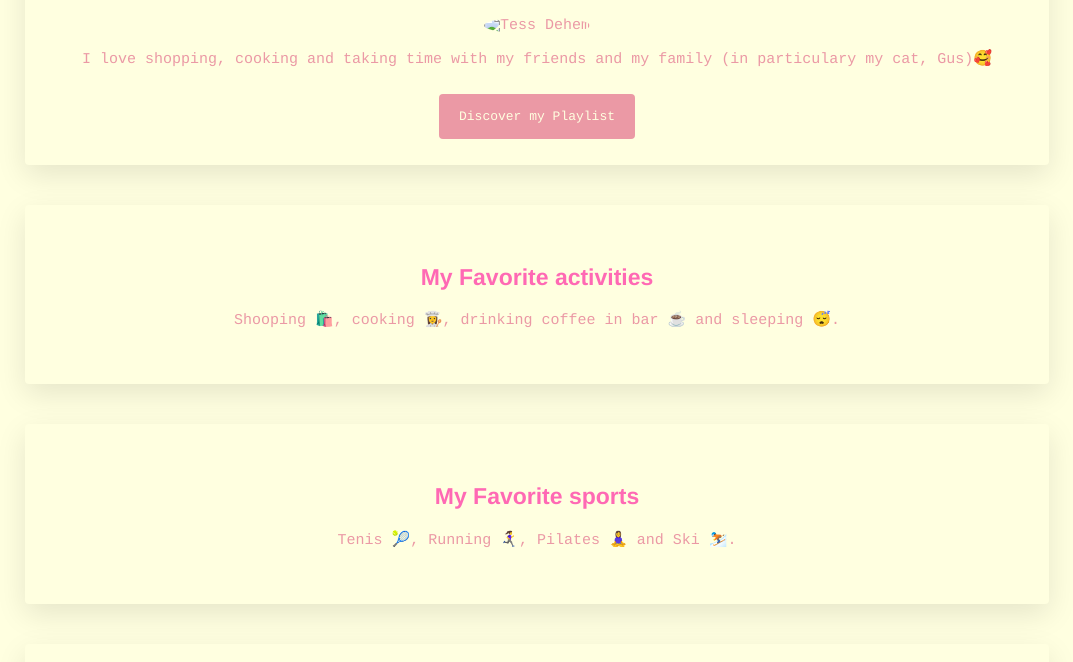
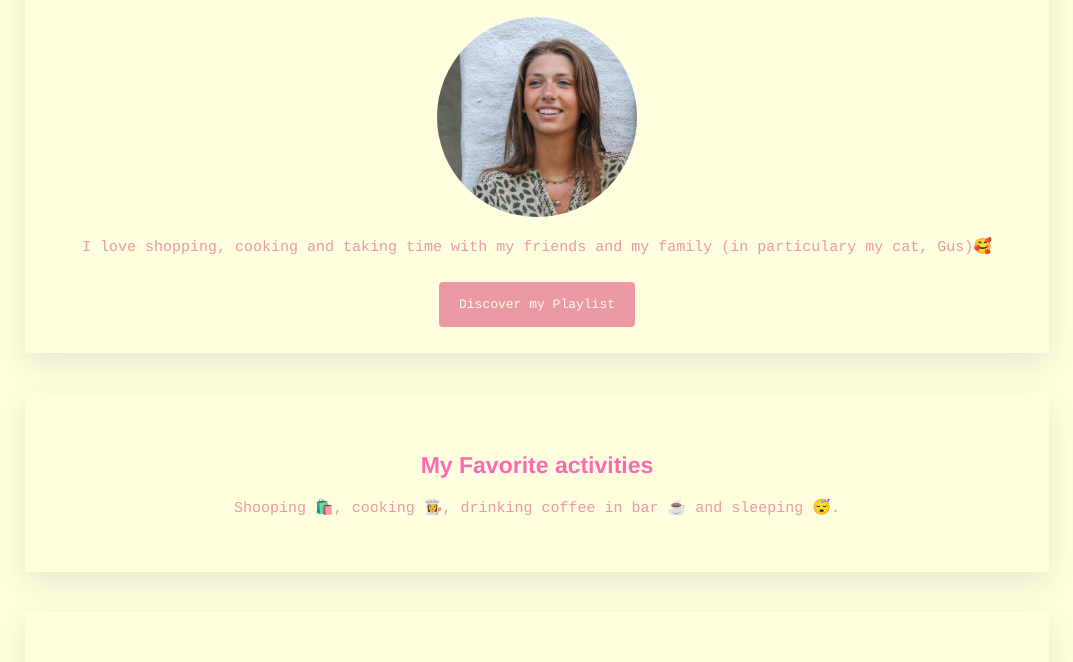
Before and after one commit to tessdehem/my-profile, a plain HTML site: page index.html in a window 1280 px wide. Shown: the part 138-800 px from the top of the page, without its empty margins (103-1176 px from the left). Drawn offline with Linux system fonts and the light colour scheme.

Commit message:
Update index.html

```diff
--- a/index.html
+++ b/index.html
@@ -12,7 +12,7 @@
 	<div class="countainer">
 		<div class="card-lightyellow" id="introduction">
 			<h1>Hello, I'm Tess 🩷</h1>
-			<img src="images/profile.jpg" class="img-circle" alt="Tess Dehem">
+			<img src="images/profile-picture.jpg" class="img-circle" alt="Tess Dehem">
 			<p>
 			I love shopping, cooking and taking time with my friends and my family (in particulary my cat, Gus)🥰
 			</p>
```
